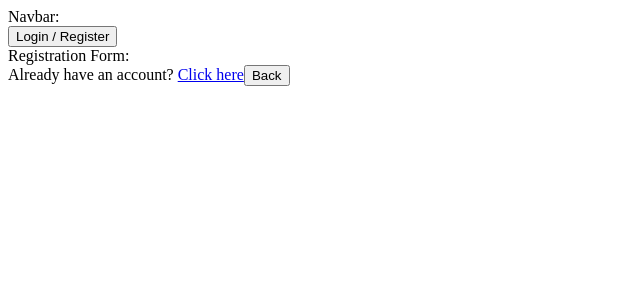
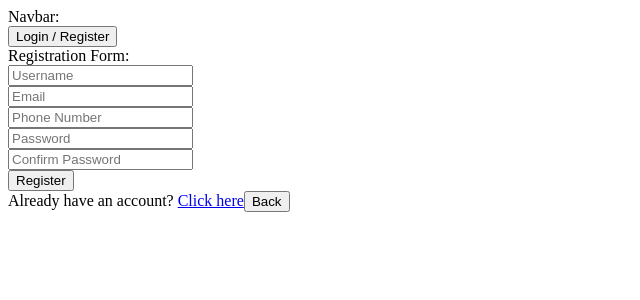
Before and after one commit to Vorpalwolf33/e-commerce, a React (Create React App) app in the folder client/: page /register in a window 1280 px wide. Shown: the top 300 px of the page, without its empty margins (0-640 px from the left). Built offline with nearby package versions, Linux system fonts and the light colour scheme.

Commit message:
Completed the login and registration functinoality, but yet to retrieve the userdata

```diff
--- a/client/src/components/home/login.js
+++ b/client/src/components/home/login.js
@@ -3,7 +3,7 @@ import Navbar from '../common/navbar';
 import {Link} from 'react-router-dom';
 import {connect} from 'react-redux';
 
-import {userLogin} from '../../config/actions/userActions';
+import {loginUser} from '../../config/actions/userActions';
 
 class Login extends React.Component {
     constructor(props) {
@@ -23,7 +23,7 @@ class Login extends React.Component {
     handleSubmit = (event) => {
         event.preventDefault();
         const {email, password} = this.state;
-        this.props.dispatch(userLogin({email, password}));
+        this.props.dispatch(loginUser({email, password}));
     }
 
     render() {
--- a/client/src/components/home/register.js
+++ b/client/src/components/home/register.js
@@ -1,18 +1,68 @@
 import React from 'react';
 import Navbar from '../common/navbar';
 import {Link} from 'react-router-dom';
+import { connect } from 'react-redux';
 
-export default (props) => {
+import {registerUser} from '../../config/actions/userActions';
+
+class Register extends React.Component {
+    constructor(props) {
+        super(props);
+        this.state = {
+            username: '',
+            email: '',
+            password: '',
+            confirmPassword: '',
+            phoneNo: ''
+        }
+    }
+
+    handleChange = (event) => {
+        this.setState({
+            [event.target.name]: event.target.value
+        })
+    }
+
+    handleSubmit = (event) => {
+        event.preventDefault();
+        if(this.state.password === this.state.confirmPassword) {
+            const {email, password, username, phoneNo} = this.state;
+            this.props.dispatch(registerUser({username, email, password, mobile: phoneNo}));
+        }
+        else {
+            alert("Entered passwords don't match");
+            this.setState({password: '', confirmPassword: ''});
+        }
+    }
+
+    render() {
         return (
             <div>
                 <Navbar />
                 Registration Form:
-            <form>
-
+                <form onSubmit={this.handleSubmit}>
+                    <label>
+                        <input type="text" placeholder="Username" onChange={this.handleChange} value={this.state.username} name="username"/>
+                    </label><br/>
+                    <label>
+                        <input type="text" placeholder="Email" onChange={this.handleChange} value={this.state.email} name="email"/>
+                    </label><br/>
+                    <label>
+                        <input type="text" placeholder="Phone Number" onChange={this.handleChange} value={this.state.phoneNo} name="phoneNo"/>
+                    </label><br/>
+                    <label>
+                        <input type="password" placeholder="Password" onChange={this.handleChange} value={this.state.password} name="password"/>
+                    </label><br/>
+                    <label>
+                        <input type="password" placeholder="Confirm Password" onChange={this.handleChange} value={this.state.confirmPassword} name="confirmPassword"/>
+                    </label><br/>
+                    <input type="submit" value="Register" />
                 </form>
                 Already have an account? <Link to="/login">Click here</Link>
                 <Link to="/"><button>Back</button></Link>
-
             </div>
         )
     }
+}
+
+export default connect()(Register);
--- /dev/null
+++ b/client/src/config/actions/tokenActions.js
@@ -0,0 +1,23 @@
+export const saveToken = () => {
+    return (dispatch, getData) => {
+        localStorage.setItem("token", JSON.stringify(getData().token) );
+    }
+}
+
+export const setToken = (token) => {
+    localStorage.setItem("token", token );
+    return {
+        type: "SET_TOKEN",
+        payload: token
+    }
+}
+
+export const resetToken = () => {
+    localStorage.removeItem('token');
+    return {type: "RESET_TOKEN"}
+}
+
+export const loadTokenFromLocalDevice = () => {
+    const token = JSON.parse(localStorage.getItem('token')).token;
+    return setToken(token);
+}
--- a/client/src/config/actions/userActions.js
+++ b/client/src/config/actions/userActions.js
@@ -1,12 +1,14 @@
 import Axios from '../configAxios';
 
-export const userLogin = (userData) => {
+import {setToken} from './tokenActions';
+
+export const loginUser = (userData) => {
     return (dispatch, getData) => {
         Axios.post('/login', userData)
             .then( (response => {
                 if(response) {
-                    const user = response.data.user;
-                    dispatch(setUser(user));
+                    const token = response.data.token;
+                    dispatch(setToken(token));
                 }
             }))
             .catch( err => console.log(err))
@@ -19,3 +21,15 @@ export const setUser = (userData) => {
         payload: userData
     }
 }
+
+export const registerUser = (userData) => {
+    return (dispatch, getData) => {
+        Axios.post('/register', userData)
+            .then( response => {
+                const user = response.data.user;
+                console.log(response.data);
+
+            })
+            .catch()
+    }
+}
```
Also changed, not shown: 1 other file (tests, documents, lock files or other folders). Lines whose indentation alone changed are shown as unchanged.
